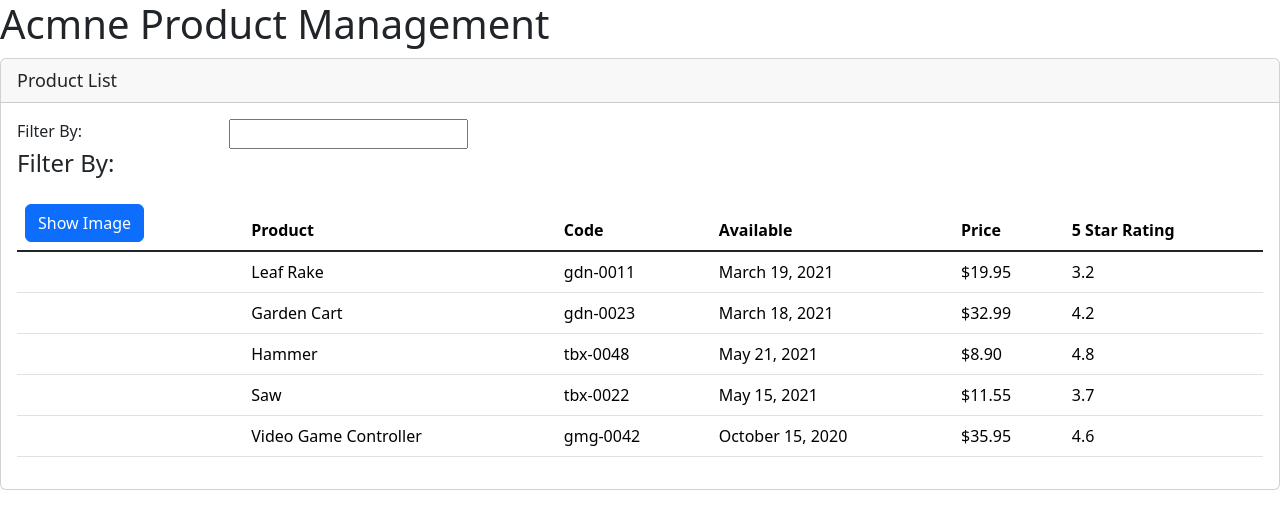
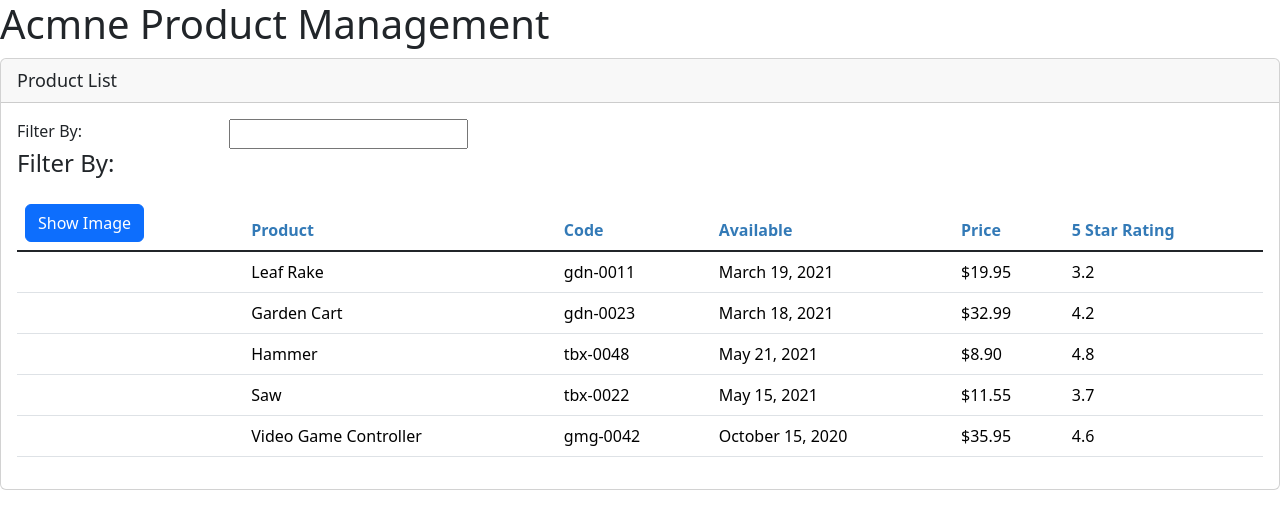
Before and after one commit to jordin-marshall/Angular-GettingStarted-Pluralsight, an Angular app: page / in a window 1280 px wide. Shown: the top 528 px of the page. Built offline with nearby package versions, Linux system fonts and the light colour scheme.

Commit message:
feat: added a products interface and product-list css file

```diff
--- /dev/null
+++ b/src/app/products/product-list.component.css
@@ -0,0 +1,3 @@
+thead th {
+  color: #337AB7;
+}
--- a/src/app/products/product-list.component.ts
+++ b/src/app/products/product-list.component.ts
@@ -1,10 +1,12 @@
 import { Component } from "@angular/core";
+import { IProduct } from "./product";
 import productData from "./../api/products/products.json"
 
 
 @Component({
   selector: 'pm-products',
-  templateUrl: './product-list.component.html'
+  templateUrl: './product-list.component.html',
+  styleUrls: ['./product-list.component.css'],
 })
 
 export class ProductListComponent {
@@ -12,16 +14,7 @@ export class ProductListComponent {
   imageMargin: number = 2
   listFilter: string = ''
   pageTitle: string = 'Product List'
-  products: {
-    productId: number
-    productName: string
-    productCode: string
-    releaseDate: string
-    description: string
-    price: number
-    starRating: number
-    imageUrl: string
-  }[] = productData
+  products: IProduct[] = productData
   showImage: boolean = false
 
 
--- /dev/null
+++ b/src/app/products/product.ts
@@ -0,0 +1,10 @@
+export interface IProduct {
+  productId: number
+  productName: string
+  productCode: string
+  releaseDate: string
+  description: string
+  price: number
+  starRating: number
+  imageUrl: string
+}
```
